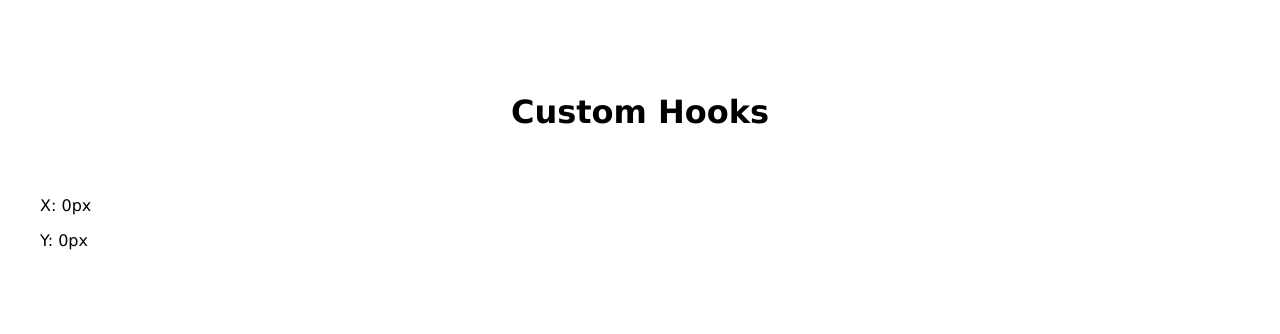
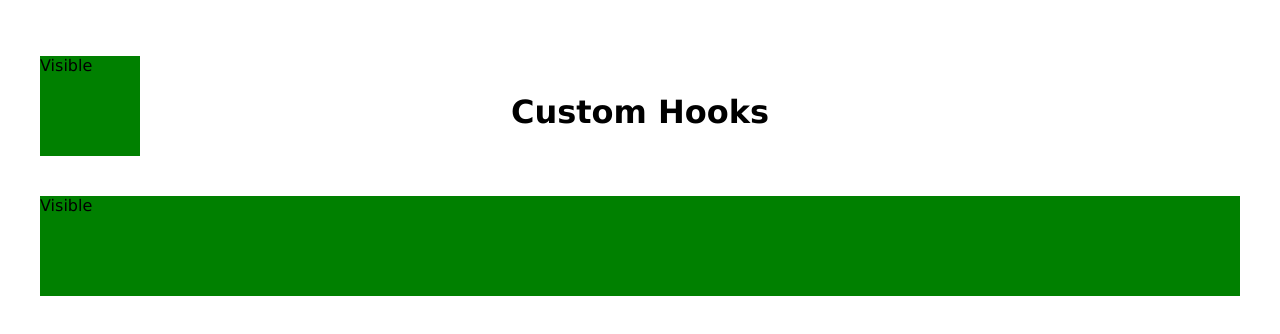
Before and after one commit to maizer12/react-hooks, a React (Vite) app: page / in a window 1280 px wide. Shown: the top 334 px of the page. Built offline with nearby package versions, Linux system fonts and the light colour scheme.

Commit message:
useIntersectionObserver

```diff
--- a/src/App.jsx
+++ b/src/App.jsx
@@ -1,13 +1,19 @@
-import { useWindowScroll } from './hooks/useWindowScroll';
+import { useIntersectionObserver } from './hooks/useIntersectionObserver';
 
 function App() {
-	const { x, y } = useWindowScroll();
+	const [ref, isIntersecting] = useIntersectionObserver({
+		root: null,
+		rootMargin: '0px',
+		threshold: 0.1,
+	});
 
 	return (
-		<div className='main' style={{ height: 2000, width: 7000 }}>
+		<div className='main' style={{ height: 2000 }}>
 			<h1 className='title'>Custom Hooks</h1>
-			<p>X: {x}px</p>
-			<p>Y: {y}px</p>
+			<div ref={ref} style={{ height: '100px', backgroundColor: isIntersecting ? 'green' : 'red' }}>
+				{isIntersecting ? 'Visible' : 'Not'}
+			</div>
+			<p style={{ position: 'fixed', top: 40, left: 40, width: 100, height: '100px', backgroundColor: isIntersecting ? 'green' : 'red' }}>{isIntersecting ? 'Visible' : 'Not'}</p>
 		</div>
 	);
 }
--- /dev/null
+++ b/src/hooks/useIntersectionObserver.js
@@ -0,0 +1,24 @@
+import { useState, useEffect, useRef } from 'react';
+
+export const useIntersectionObserver = options => {
+	const [isIntersection, setIsIntersection] = useState(false);
+	const ref = useRef(null);
+
+	useEffect(() => {
+		const observer = new IntersectionObserver(([entry]) => {
+			setIsIntersection(entry.isIntersecting);
+		}, options);
+
+		if (ref.current) {
+			observer.observe(ref.current);
+		}
+
+		return () => {
+			if (ref.current) {
+				observer.unobserve(ref.current);
+			}
+		};
+	}, [options]);
+
+	return [ref, isIntersection];
+};
```
